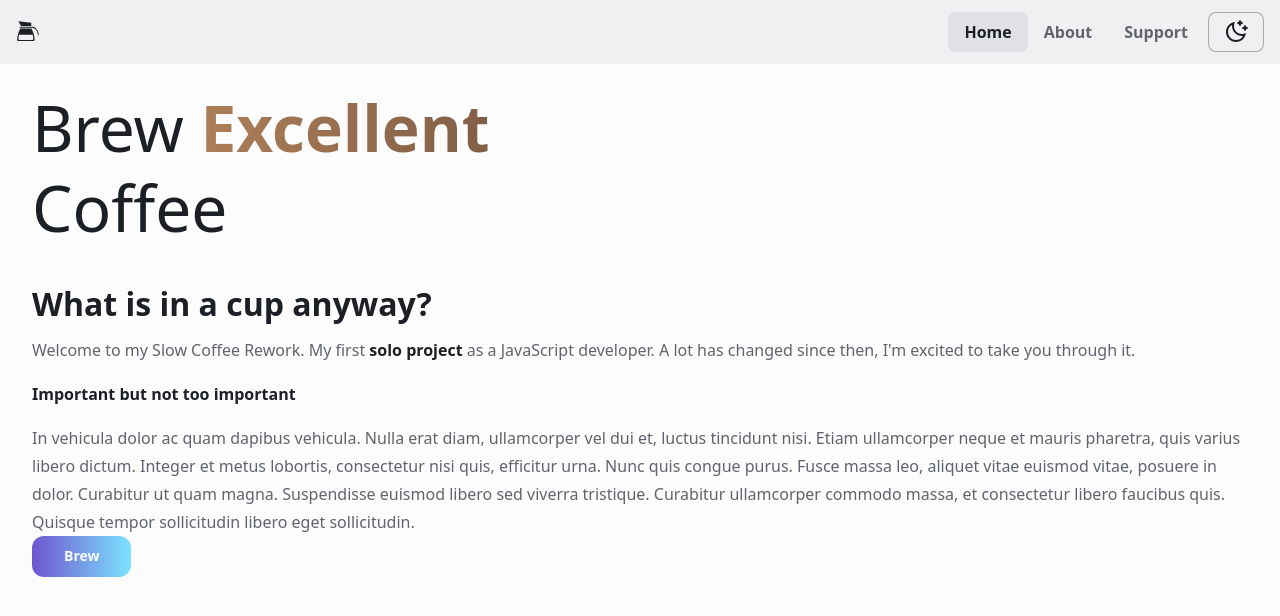
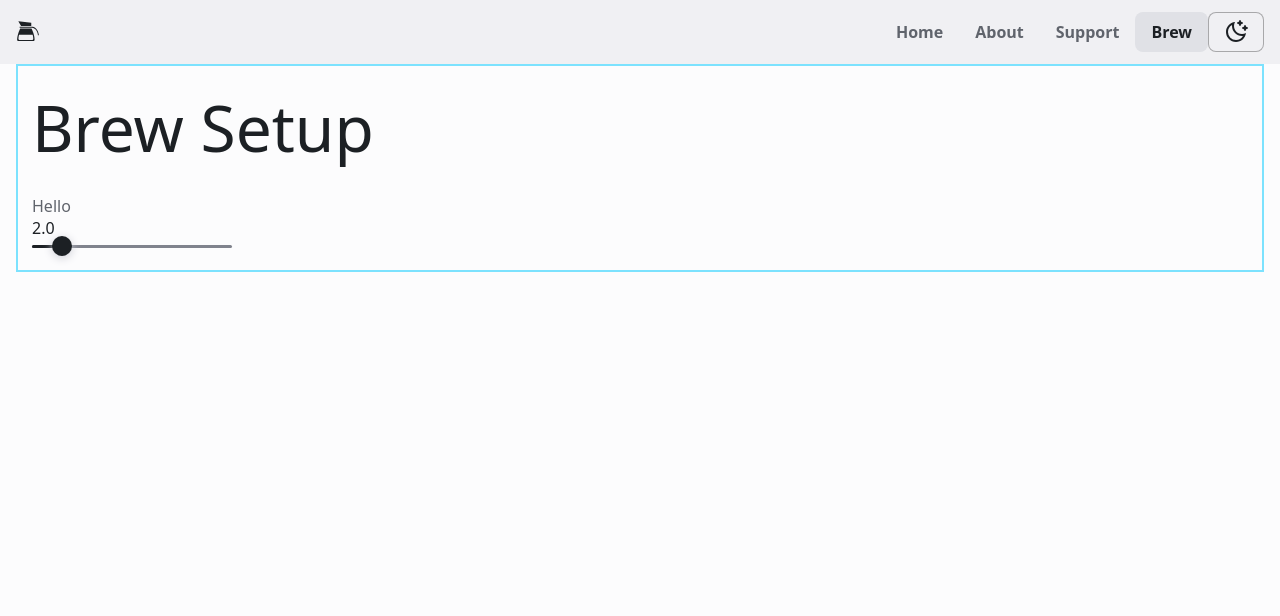
Before and after one commit to nrsimonelli/slow-coffee-two, a React (Create React App) app: page /setup in a window 1280 px wide. Before the commit this address led to /. Shown: the top 616 px of the page. Built offline with nearby package versions, Linux system fonts and the light colour scheme.

Commit message:
progress on slider demo

```diff
--- a/package.json
+++ b/package.json
@@ -4,6 +4,7 @@
   "private": true,
   "dependencies": {
     "@radix-ui/colors": "^0.1.7",
+    "@radix-ui/react-slider": "^0.1.1",
     "@stitches/react": "^1.2.5",
     "@types/node": "^12.0.0",
     "@types/react": "^17.0.0",
--- a/public/index.html
+++ b/public/index.html
@@ -9,7 +9,7 @@
     <meta name="theme-color" content="#000000" />
     <meta name="description" content="slow coffee application" />
 
-    <title>Slow Coffee 2</title>
+    <title>Slow Coffee</title>
   </head>
   <body>
     <noscript
--- a/src/App.tsx
+++ b/src/App.tsx
@@ -8,6 +8,7 @@ import Nav from './components/Nav/Nav';
 import Home from './components/Home/Home';
 import About from './components/About/About';
 import Support from './components/Support/Support';
+import BrewSetup from './components/BrewSetup/BrewSetup';
 
 const globalStyles = globalCss({
   '*': {
@@ -25,7 +26,7 @@ const globalStyles = globalCss({
     bg: '$appBg1',
     color: '$hiContrast',
   },
-  a: {
+  '.nav-link': {
     color: '$lowContrast',
     fontWeight: '$2',
     textDecoration: 'inherit',
@@ -34,7 +35,7 @@ const globalStyles = globalCss({
     py: '$2',
     borderRadius: '$2',
   },
-  'a:hover': {
+  '.nav-link:hover': {
     color: '$hiContrast',
     bg: '$base5',
   },
@@ -51,6 +52,7 @@ const App = () => {
         css={{ minHeight: 'calc(100vh - $sizes$6)' }}
       >
         <Switch>
+          <Route path='/setup' exact component={BrewSetup} />
           <Route path='/about' exact component={About} />
           <Route path='/support' exact component={Support} />
           <Route path='/' exact component={Home} />
--- /dev/null
+++ b/src/components/BrewSetup/BrewSetup.tsx
@@ -0,0 +1,16 @@
+import React from 'react';
+import { Flex } from '../Flex';
+import SliderDemo from '../SliderDemo';
+import { TextTitle, Text } from '../Text';
+
+const BrewSetup = () => {
+  return (
+    <Flex direction='column' align='start' pad='4' border>
+      <TextTitle>Brew Setup</TextTitle>
+      <Text>Hello</Text>
+      <SliderDemo />
+    </Flex>
+  );
+};
+
+export default BrewSetup;
--- a/src/components/Home/Home.tsx
+++ b/src/components/Home/Home.tsx
@@ -1,7 +1,9 @@
 import React from 'react';
+import { Link } from 'react-router-dom';
 import { Flex } from '../Flex';
 import { Text, TextTitle, TextHead, TextSub } from '../Text';
 import { BrewButton } from '../Button';
+import { ROUTES } from '../../constants';
 
 const Home = () => {
   return (
@@ -33,7 +35,15 @@ const Home = () => {
         faucibus quis. Quisque tempor sollicitudin libero eget
         sollicitudin.
       </Text>
-      <BrewButton>Brew</BrewButton>
+      <Flex
+        align='center'
+        justify='center'
+        css={{ width: '$full', py: '$4' }}
+      >
+        <Link to={ROUTES.BREW.PATH}>
+          <BrewButton>Brew</BrewButton>
+        </Link>
+      </Flex>
     </Flex>
   );
 };
--- a/src/components/Nav/Nav.tsx
+++ b/src/components/Nav/Nav.tsx
@@ -32,10 +32,10 @@ const Nav = () => {
         css={{
           display: 'none',
           flexGrow: '1',
-          px: '$2',
+          px: '$1',
           height: '$full',
           '@bp1': { display: 'flex' },
-          '& > a': {
+          '& > .nav-link': {
             height: '$5',
             display: 'flex',
             alignItems: 'center',
@@ -45,6 +45,7 @@ const Nav = () => {
         {NAV_ROUTES.map((link, index) => (
           <NavLink
             key={index}
+            className='nav-link'
             exact
             to={link.location}
             activeStyle={navActiveStyle}
--- /dev/null
+++ b/src/components/SliderDemo.tsx
@@ -0,0 +1,80 @@
+import React, { useState } from 'react';
+import { styled } from '../stitches.config';
+import { Root, Track, Range, Thumb } from '@radix-ui/react-slider';
+
+const StyledSlider = styled(Root, {
+  position: 'relative',
+  display: 'flex',
+  alignItems: 'center',
+  userSelect: 'none',
+  touchAction: 'none',
+  width: 200,
+
+  '&[data-orientation="horizontal"]': {
+    height: 20,
+  },
+
+  '&[data-orientation="vertical"]': {
+    flexDirection: 'column',
+    width: 20,
+    height: 100,
+  },
+});
+
+const StyledTrack = styled(Track, {
+  backgroundColor: '$base10',
+  position: 'relative',
+  flexGrow: 1,
+  borderRadius: '9999px',
+
+  '&[data-orientation="horizontal"]': { height: 3 },
+  '&[data-orientation="vertical"]': { width: 3 },
+});
+
+const StyledRange = styled(Range, {
+  position: 'absolute',
+  backgroundColor: '$base12',
+  borderRadius: '9999px',
+  height: '100%',
+});
+
+const StyledThumb = styled(Thumb, {
+  all: 'unset',
+  display: 'block',
+  width: 20,
+  height: 20,
+  backgroundColor: '$base12',
+  boxShadow: '0 2px 10px $colors$base7',
+  borderRadius: 10,
+  '&:hover': { backgroundColor: '' },
+  '&:focus': { boxShadow: '0 0 0 5px $colors$base8' },
+});
+
+export type Props = {
+  setting?: number;
+};
+
+const SliderDemo = ({ setting = 2 }: Props) => {
+  const [sliderValue, setSliderValue] = useState(setting);
+
+  return (
+    <form>
+      <div>{sliderValue.toPrecision(2)}</div>
+      <StyledSlider
+        value={[sliderValue]}
+        max={10}
+        min={1}
+        step={0.1}
+        aria-label='Cups'
+        onValueChange={(e) => setSliderValue(e[0])}
+      >
+        <StyledTrack>
+          <StyledRange />
+        </StyledTrack>
+        <StyledThumb />
+      </StyledSlider>
+    </form>
+  );
+};
+
+export default SliderDemo;
--- a/src/constants.ts
+++ b/src/constants.ts
@@ -11,8 +11,28 @@ export const THEMES = {
   DARK_THEME: 'dark-theme',
 } as const;
 
+export const ROUTES = {
+  HOME: {
+    PATH: '/',
+    NAME: 'Home',
+  },
+  ABOUT: {
+    PATH: '/about',
+    NAME: 'About',
+  },
+  SUPPORT: {
+    PATH: '/support',
+    NAME: 'Support',
+  },
+  BREW: {
+    PATH: '/setup',
+    NAME: 'Brew',
+  },
+} as const;
+
 export const NAV_ROUTES = [
-  { title: 'Home', location: '/' },
-  { title: 'About', location: '/about' },
-  { title: 'Support', location: '/support' },
+  { title: ROUTES.HOME.NAME, location: ROUTES.HOME.PATH },
+  { title: ROUTES.ABOUT.NAME, location: ROUTES.ABOUT.PATH },
+  { title: ROUTES.SUPPORT.NAME, location: ROUTES.SUPPORT.PATH },
+  { title: ROUTES.BREW.NAME, location: ROUTES.BREW.PATH },
 ] as const;
```
Also changed, not shown: 1 other file (tests, documents, lock files or other folders).
